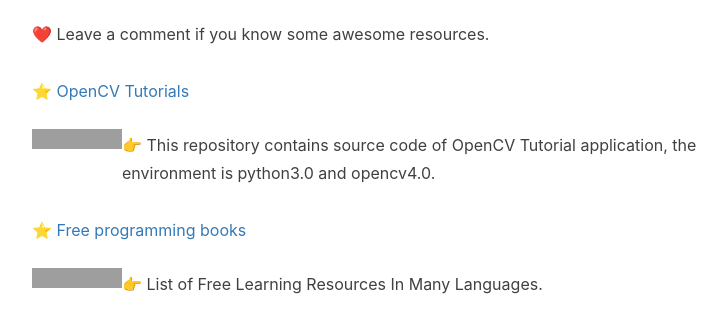
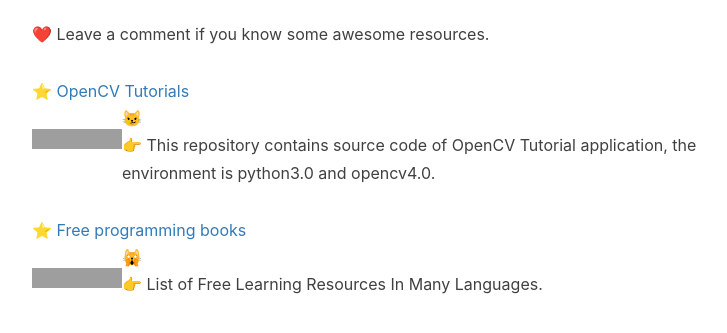
Before and after one commit to jizhang02/jizhang02.github.io, a Jekyll site: the page built from _posts/2021-03-17-github.markdown, in a window 1280 px wide, cut to the strip 699-1046 px from the top of the page. Shown: the top 333 px of the strip, without its empty margins (233-960 px from the left). Built offline with Jekyll 4.4.1, drawn with Linux system fonts in a browser that asks for light colours; nearby versions of some CDN libraries; comment, search, counter and statistics services are not loaded; grey boxes are pictures that could not be loaded.

Commit message:
Update 2021-03-17-github.markdown

```diff
--- a/_posts/2021-03-17-github.markdown
+++ b/_posts/2021-03-17-github.markdown
@@ -10,19 +10,18 @@ tags:
     - Github
 ---
 
-
-
-
 ## Say something
 
 In this article, I would like to share you with some awesome work from GitHub that I starred which I think is worthy to be a specific report.
 
 ❤️ Leave a comment if you know some awesome resources.<br>
 
+
+
 ⭐ [OpenCV Tutorials](https://github.com/JimmyHHua/opencv_tutorials)
-<img align="left" src="https://img.shields.io/github/stars/JimmyHHua/opencv_tutorials?style=social">
+ <img align="left" src="https://img.shields.io/github/stars/JimmyHHua/opencv_tutorials?style=social">  😼
 👉 This repository contains source code of OpenCV Tutorial application, the environment is python3.0 and opencv4.0.
 
 ⭐ [Free programming books](https://github.com/EbookFoundation/free-programming-books)
- <img align="left" src=" https://img.shields.io/github/stars/EbookFoundation/free-programming-books?style=social"/>
+ <img align="left" src="https://img.shields.io/github/stars/EbookFoundation/free-programming-books?style=social">  🙀
 👉 List of Free Learning Resources In Many Languages.
```
